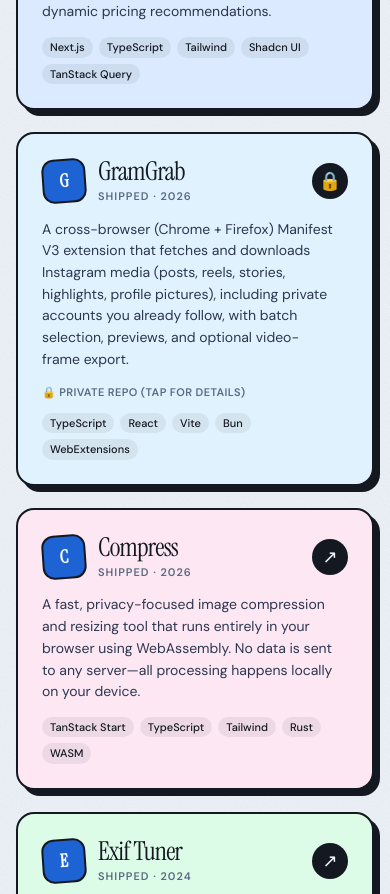
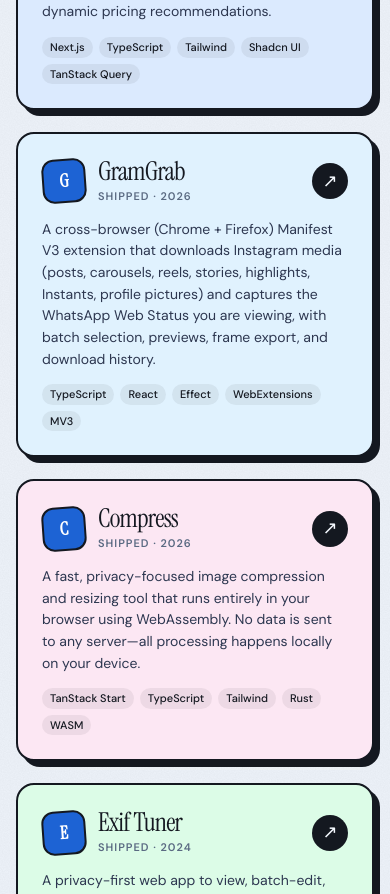
Before and after one commit to zytact/zytact3.0, a Next.js app: page /proof-of-work in a window 390 px wide. Shown: the part 1084-1978 px from the top of the page. Built offline with nearby package versions, Linux system fonts and the light colour scheme.

Commit message:
add gramgrab properly and update to latest pnpm

```diff
--- a/package.json
+++ b/package.json
@@ -29,7 +29,7 @@
     "engines": {
         "node": "24.x"
     },
-    "packageManager": "pnpm@11.5.1",
+    "packageManager": "pnpm@11.24.0",
     "trustedDependencies": [
         "unrs-resolver"
     ]
--- a/src/app/globals.css
+++ b/src/app/globals.css
@@ -795,38 +795,6 @@ p {
     line-height: 1.55;
 }
 
-.direction-b-private-note {
-    margin: 0 0 12px;
-    color: var(--b-mute);
-    font-size: 11px;
-    font-weight: 600;
-    letter-spacing: 0.4px;
-    text-transform: uppercase;
-}
-
-.direction-b-private-note summary {
-    cursor: pointer;
-    list-style: none;
-}
-
-.direction-b-private-note summary::-webkit-details-marker {
-    display: none;
-}
-
-.direction-b-private-note p {
-    margin: 8px 0 0;
-    color: var(--b-ink-soft);
-    font-size: 12px;
-    font-weight: 500;
-    letter-spacing: 0;
-    line-height: 1.45;
-    text-transform: none;
-}
-
-.direction-b-private-note-mobile-hint {
-    display: none;
-}
-
 .direction-b-tags span {
     border-radius: 999px;
     background: var(--b-tag-bg);
@@ -1162,10 +1130,6 @@ p {
         transform: none !important;
     }
 
-    .direction-b-private-note-mobile-hint {
-        display: inline;
-    }
-
     .direction-b-graph-section .direction-b-sticker {
         right: 10px;
         font-size: 15px;
--- a/src/components/work.tsx
+++ b/src/components/work.tsx
@@ -38,24 +38,6 @@ function DirectionBProjectCard({
                 <i>{href ? '↗' : '🔒'}</i>
             </div>
             <p>{project.description}</p>
-            {project.privateRepoNote ? (
-                href ? (
-                    <p className="direction-b-private-note">
-                        🔒 Private repo (details available on request)
-                    </p>
-                ) : (
-                    <details className="direction-b-private-note">
-                        <summary>
-                            🔒 Private repo
-                            <span className="direction-b-private-note-mobile-hint">
-                                {' '}
-                                (tap for details)
-                            </span>
-                        </summary>
-                        <p>{project.privateRepoNote}</p>
-                    </details>
-                )
-            ) : null}
             <div className="direction-b-tags">
                 {project.tags.slice(0, featured ? 7 : 5).map((tag) => (
                     <span key={tag}>{tag}</span>
@@ -70,7 +52,6 @@ function DirectionBProjectCard({
             background: backgrounds[index % backgrounds.length],
             transform: `rotate(${rotation}deg)`,
         },
-        title: project.privateRepoNote,
         ...cursorValue('🚀'),
     };
 
--- a/src/lib/data.ts
+++ b/src/lib/data.ts
@@ -40,7 +40,6 @@ export interface Project {
     year: number;
     link?: string;
     github?: string;
-    privateRepoNote?: string;
     featured: boolean;
 }
 
@@ -93,16 +92,16 @@ export const projects = [
         id: 'gramgrab',
         title: 'GramGrab',
         description:
-            'A cross-browser (Chrome + Firefox) Manifest V3 extension that fetches and downloads Instagram media (posts, reels, stories, highlights, profile pictures), including private accounts you already follow, with batch selection, previews, and optional video-frame export.',
-        fullDescription: `• GramGrab is a production-focused browser extension that enables downloading Instagram media directly from the browser via a clean popup workflow. It supports posts, carousels, reels, stories, highlights, and profile pictures with selective batch downloads and preview-first UX.
-• Key differentiator: it can also fetch media from private accounts that the logged-in user already follows, by using the user’s own authenticated browser session.
-• Architecture: React + TypeScript popup UI, MV3 background service worker, strict URL routing/normalization pipeline, and resilient schema decoding to handle Instagram's changing internal response shapes. Includes cross-browser compatibility for Chromium + Firefox build targets from a shared codebase.
-• Engineering highlights: robust message-passing between popup and background, normalized media extraction, typed error handling, preview data URL generation, optional frame capture from video, and automated multi-target build/packaging scripts.
-• Privacy and operations: no third-party backend; requests go directly from the user’s browser session to Instagram endpoints. Repository remains private due to likely Terms-of-Service concerns around publicly distributing internals for this category of tool.`,
-        tags: ['TypeScript', 'React', 'Vite', 'Bun', 'WebExtensions', 'MV3'],
+            'A cross-browser (Chrome + Firefox) Manifest V3 extension that downloads Instagram media (posts, carousels, reels, stories, highlights, Instants, profile pictures) and captures the WhatsApp Web Status you are viewing, with batch selection, previews, frame export, and download history.',
+        fullDescription: `• GramGrab is a browser extension that downloads media straight from your own logged-in session: Instagram posts, carousels, reels, stories, highlights, Instants, and profile pictures, plus the WhatsApp Web Status currently on screen. No backend, no third-party service.
+• Because it uses your authenticated browser session, it also reaches content from private accounts you already follow.
+• Architecture: a pnpm monorepo with a React + TypeScript popup, an MV3 background worker built on a handler registry, a minimized runner document for media work service workers cannot do (video frame export, silent-video re-encode), and a versioned protocol package shared with an optional local CLI and native host.
+• Instagram responses decode through strict Effect schemas, so a changed response shape fails loudly with a clear "needs an update" message instead of corrupting output. URL routing and normalization are handled by one pipeline; errors carry stable symbolic codes with action-led recovery.
+• WhatsApp capture is deliberately narrow: no permanent content script and no WhatsApp host permission. A one-shot isolated-world script is injected only when you invoke the extension, media is held in memory, and it is released on download, on failure, on popup close, or after 10 minutes.
+• Also ships a workspace tab for large result sets, download history, dark/light theming, and cached multi-target build and packaging scripts producing separate Chromium and Firefox manifests from one source.`,
+        tags: ['TypeScript', 'React', 'Effect', 'WebExtensions', 'MV3'],
         year: 2026,
-        privateRepoNote:
-            "Repository is private because public distribution of this tool's internals could conflict with Instagram Terms of Use. I can walk through architecture, trade-offs, and implementation details in interviews.",
+        github: 'https://github.com/zytact/GramGrab',
         featured: true,
     },
     {
```
